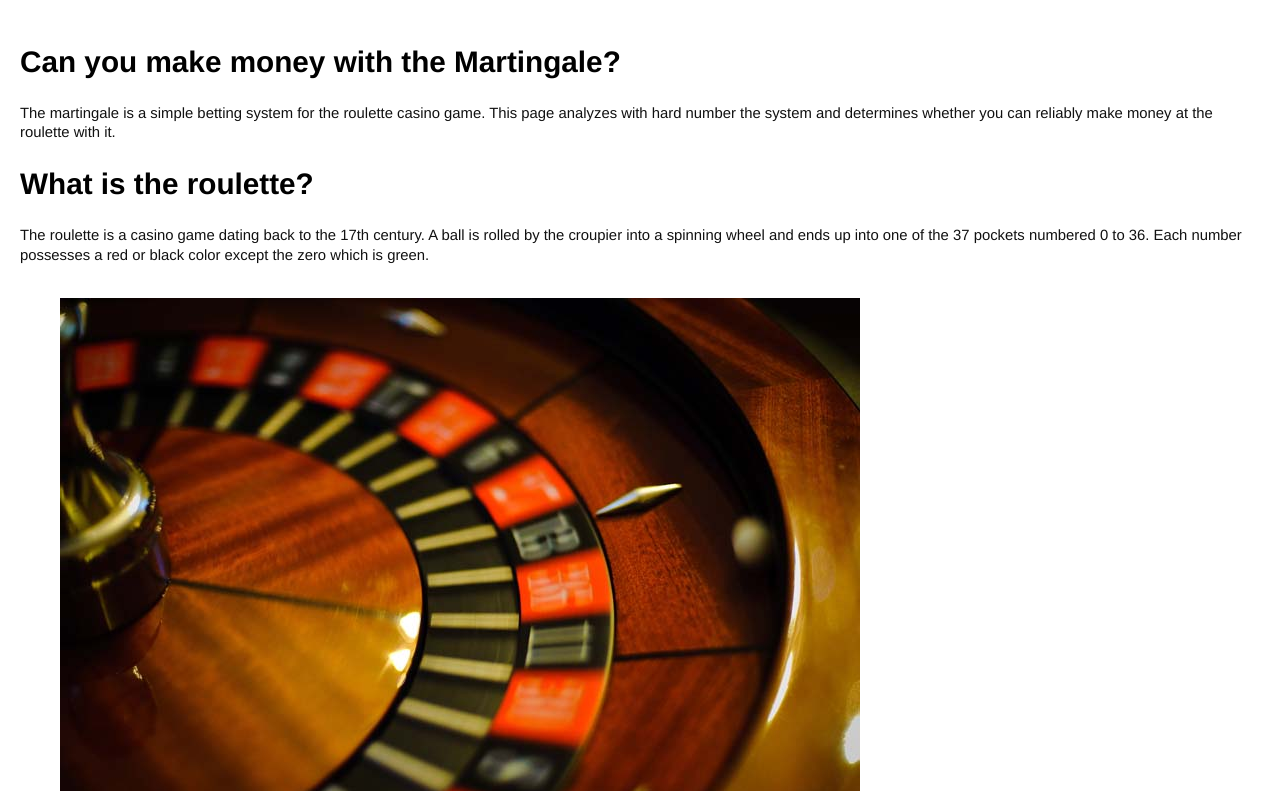
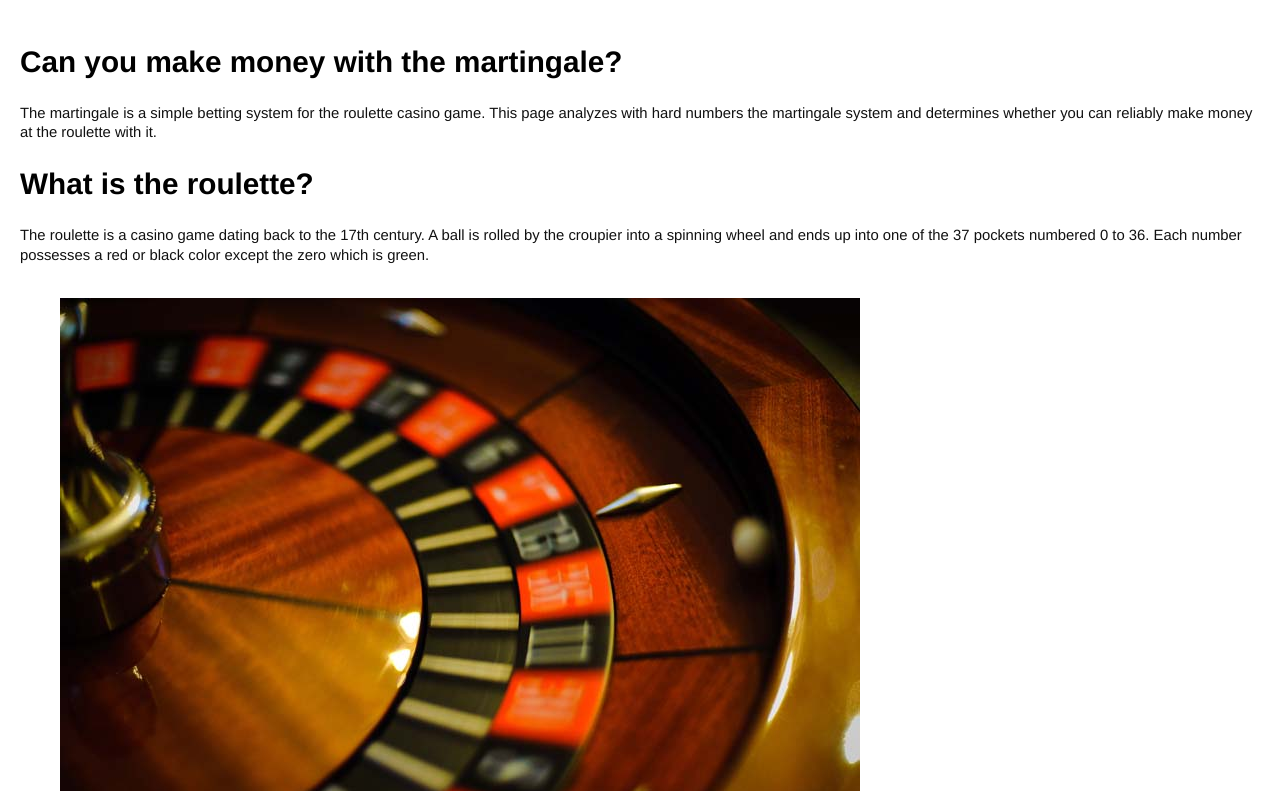
Before and after one commit to tburette/martingale, a plain HTML site: page index.html in a window 1280 px wide. Shown: the top 791 px of the page. Drawn offline with Linux system fonts and the light colour scheme.

Commit message:
minor editing

```diff
--- a/index.html
+++ b/index.html
@@ -350,9 +350,9 @@ table tr:nth-child(even),table td:nth-child(even)
 </head>
 <body class="normal">
   <div id="wrapper">
-      <h1 id="canyoumakemoneywiththemartingale">Can you make money with the Martingale?</h1>
+      <h1 id="canyoumakemoneywiththemartingale">Can you make money with the martingale?</h1>
 
-<p>The martingale is a simple betting system for the roulette casino game. This page analyzes with hard number the system and determines whether you can reliably make money at the roulette with it.</p>
+<p>The martingale is a simple betting system for the roulette casino game. This page analyzes with hard numbers the martingale system and determines whether you can reliably make money at the roulette with it.</p>
 
 <h1 id="whatistheroulette">What is the roulette?</h1>
 
```
Also changed, not shown: 1 other file.
